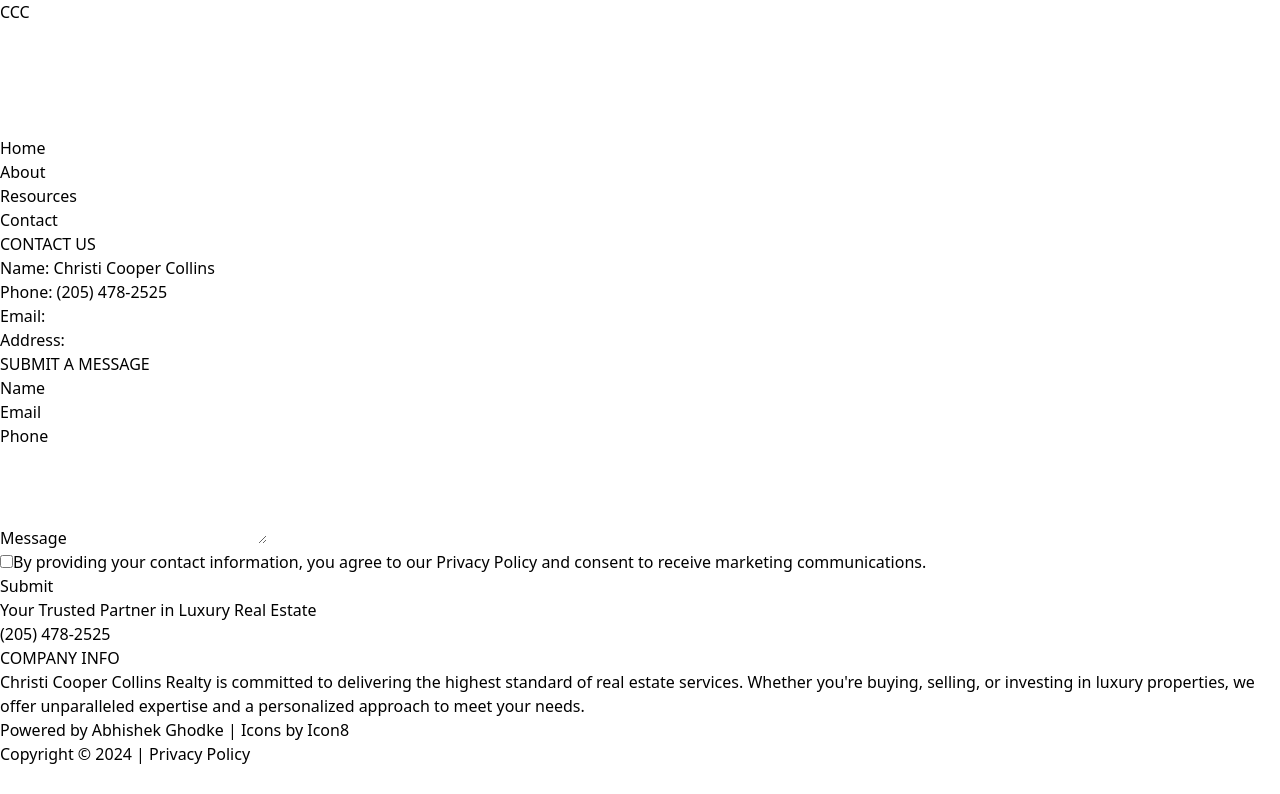
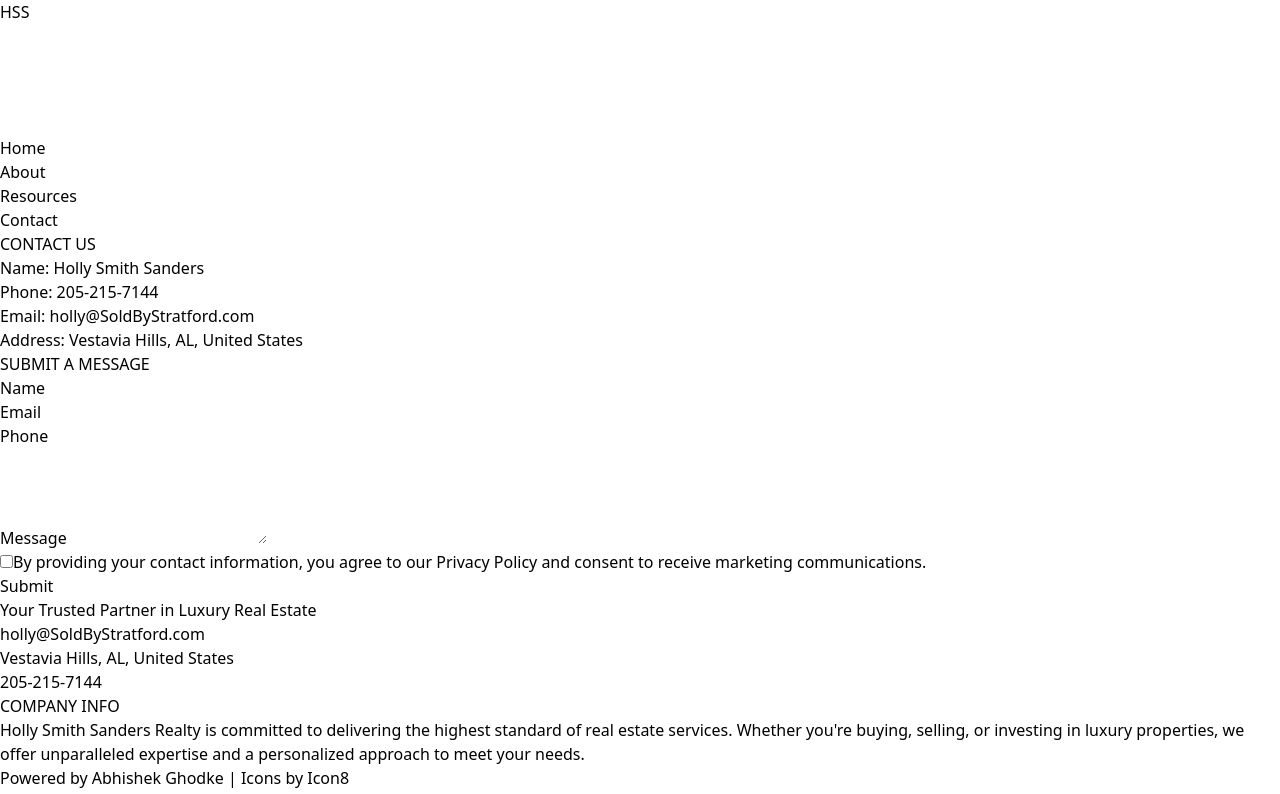
Before and after one commit to abhighodke/seven, a React (Vite) app: page /contact in a window 1280 px wide. Shown: the top 794 px of the page. Built offline with nearby package versions, Linux system fonts and the light colour scheme.

Commit message:
client updated

```diff
--- a/src/clientData.js
+++ b/src/clientData.js
@@ -1,31 +1,31 @@
 // src/clientData.js
 const clientData = {
-    headerInitials: "CCC",
-    heroTagline: "Christi Cooper Collins Realty",
-    agentName: "Christi Cooper Collins",
+    headerInitials: "HSS",
+    heroTagline: "Holly Smith Sanders Realty",
+    agentName: "Holly Smith Sanders",
     aboutMeShort: "I specialize in finding perfect homes for buyers and sellers, including investors and veterans. My expertise and dedication to exceptional service guide you to the best decisions. Let's find your ideal home together.",
     aboutMeDetailed: `It is my passion to assist clients with reaching their goal of owning a home or selling their current home to find a new one. It is important to me that my clients find the ideal home to match their needs and their budget. Also, I have helped many investors find the perfect property to complete their investment portfolio.
 
 With my knowledge and experience I provide my clients accurate and complete detailed information so they can make the best decisions. Also, with being certified to help our Veterans and their families in finding a home and utilizing their full VA eligibility. Allow me to assist you with your real estate needs.
 
 Customer Service excellence is our Passion!`,
-    testimonials: [{"quote": "Working with Christi Cooper Collins was a game-changer for us. Her deep knowledge of the New York market and personalized approach made finding our dream home effortless. Highly recommended for anyone seeking a top-notch real estate experience.", "author": "John and Emily R."}, {"quote": "Christi Cooper Collins provided exceptional service from start to finish. The teams professionalism and attention to detail ensured that our property sale was smooth and successful. We could not have asked for a better partner in real estate.", "author": "Michael S."}, {"quote": "The dedication and expertise of Christi Cooper Collins were evident throughout our home-buying journey. Her ability to understand our needs and navigate the competitive market made the process enjoyable and stress-free. We are thrilled with our new home!", "author": "Sarah and David L."}, {"quote": "Christi Cooper Collins and Her team are truly outstanding. Their market knowledge, responsiveness, and client-focused approach set them apart. We have bought and sold multiple properties with them, and each experience has been exceptional.", "author": "Jessica and Mark T."}, {"quote": "If you are looking for a real estate agent who goes above and beyond, Christi Cooper Collins is the one. Her dedication to finding the perfect property and ensuring a smooth transaction is unmatched. We are incredibly satisfied with the service we received.", "author": "Laura K."}],
+    testimonials: [{"quote": "Working with Holly Smith Sanders was a game-changer for us. Her deep knowledge of the New York market and personalized approach made finding our dream home effortless. Highly recommended for anyone seeking a top-notch real estate experience.", "author": "John and Emily R."}, {"quote": "Holly Smith Sanders provided exceptional service from start to finish. The teams professionalism and attention to detail ensured that our property sale was smooth and successful. We could not have asked for a better partner in real estate.", "author": "Michael S."}, {"quote": "The dedication and expertise of Holly Smith Sanders were evident throughout our home-buying journey. Her ability to understand our needs and navigate the competitive market made the process enjoyable and stress-free. We are thrilled with our new home!", "author": "Sarah and David L."}, {"quote": "Holly Smith Sanders and Her team are truly outstanding. Their market knowledge, responsiveness, and client-focused approach set them apart. We have bought and sold multiple properties with them, and each experience has been exceptional.", "author": "Jessica and Mark T."}, {"quote": "If you are looking for a real estate agent who goes above and beyond, Holly Smith Sanders is the one. Her dedication to finding the perfect property and ensuring a smooth transaction is unmatched. We are incredibly satisfied with the service we received.", "author": "Laura K."}],
     footerTagline: "Your Trusted Partner in Luxury Real Estate",
-    email: "",
-    address: "",
-    phone: "(205) 478-2525",
-    footerDescription: `Christi Cooper Collins Realty is committed to delivering the highest standard of real estate services. Whether you're buying, selling, or investing in luxury properties, we offer unparalleled expertise and a personalized approach to meet your needs.`,
+    email: "holly@SoldByStratford.com",
+    address: "Vestavia Hills, AL, United States",
+    phone: "205-215-7144",
+    footerDescription: `Holly Smith Sanders Realty is committed to delivering the highest standard of real estate services. Whether you're buying, selling, or investing in luxury properties, we offer unparalleled expertise and a personalized approach to meet your needs.`,
     socialMediaLinks: {
-        facebook: "https://www.facebook.com/christicoopercollins/",
+        facebook: "https://www.facebook.com/HollySmithSanders",
         Instagram: "",
         linkedin: "",
     },
     contactDetails: {
-        email: "",
-        phone: "(205) 478-2525",
+        email: "holly@SoldByStratford.com",
+        phone: "205-215-7144",
     },
     website: "",
-    dp: "https://scontent-sjc3-1.xx.fbcdn.net/v/t39.30808-6/259741952_10223080416373731_7041932489179953820_n.jpg?_nc_cat=101&ccb=1-7&_nc_sid=6ee11a&_nc_ohc=0_cTkrhv0dsQ7kNvgHhG3Wz&_nc_ht=scontent-sjc3-1.xx&oh=00_AYB4GYZyaiwsEeDysR0-ntciVmL0pfK9D0NsXc-_uUQYhA&oe=66D7DE21" // Agent image URL
+    dp: "https://scontent-sjc3-1.xx.fbcdn.net/v/t39.30808-6/246450662_948582982425193_6931715985024692853_n.jpg?_nc_cat=110&ccb=1-7&_nc_sid=6ee11a&_nc_ohc=MGHavO1m9Z4Q7kNvgHHaAol&_nc_ht=scontent-sjc3-1.xx&oh=00_AYBAjY5Y6Ubat2-HV3iUjB79VzpCnFDdnfmFBenpCuFidA&oe=66DBAABD" // Agent image URL
 };
 
 export default clientData;
```
